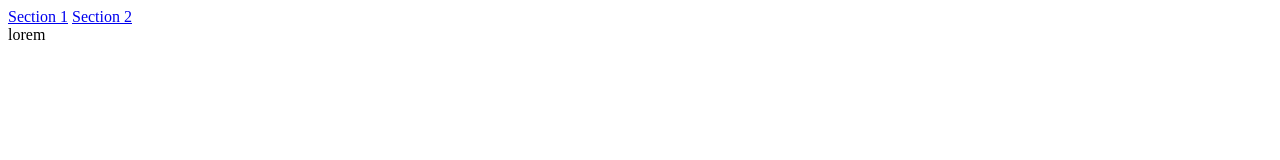
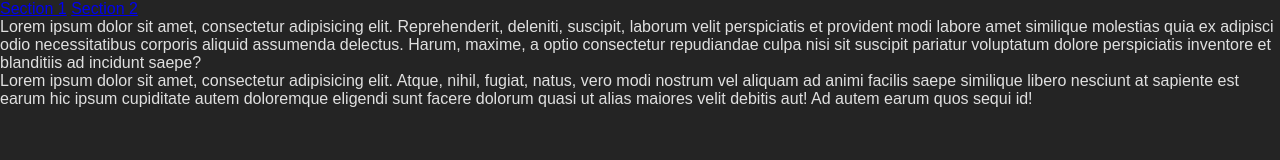
Before and after one commit to TysRzo/rappel, a plain HTML site: page index.html in a window 1280 px wide. Drawn offline with Linux system fonts and the light colour scheme.

Commit message:
docs(app.css), ajout de style

```diff
--- a/assets/css/app.css
+++ b/assets/css/app.css
@@ -0,0 +1,12 @@
+* {
+    box-sizing: border-box;
+    margin: 0;
+    padding: 0;
+}
+
+html, body {
+    font-size: 16px;
+    font-family: Arial, sans-serif;
+    background-color: #242424;
+    color: #e0e0e0;
+}
--- a/index.html
+++ b/index.html
@@ -3,6 +3,7 @@
 
 <head>
     <meta charset="UTF-8">
+    <link rel="stylesheet" href="assets/css/app.css" type="text/css" />
     <title>GitHeube</title>
 </head>
 
@@ -14,8 +15,8 @@
         </nav>
     </header>
     <main>
-        <section id="welcome_section">lorem</section>
-        <section id="about_section"></section>
+        <section id="welcome_section">Lorem ipsum dolor sit amet, consectetur adipisicing elit. Reprehenderit, deleniti, suscipit, laborum velit perspiciatis et provident modi labore amet similique molestias quia ex adipisci odio necessitatibus corporis aliquid assumenda delectus. Harum, maxime, a optio consectetur repudiandae culpa nisi sit suscipit pariatur voluptatum dolore perspiciatis inventore et blanditiis ad incidunt saepe?</section>
+        <section id="about_section">Lorem ipsum dolor sit amet, consectetur adipisicing elit. Atque, nihil, fugiat, natus, vero modi nostrum vel aliquam ad animi facilis saepe similique libero nesciunt at sapiente est earum hic ipsum cupiditate autem doloremque eligendi sunt facere dolorum quasi ut alias maiores velit debitis aut! Ad autem earum quos sequi id!</section>
     </main>
 </body>
 
```
